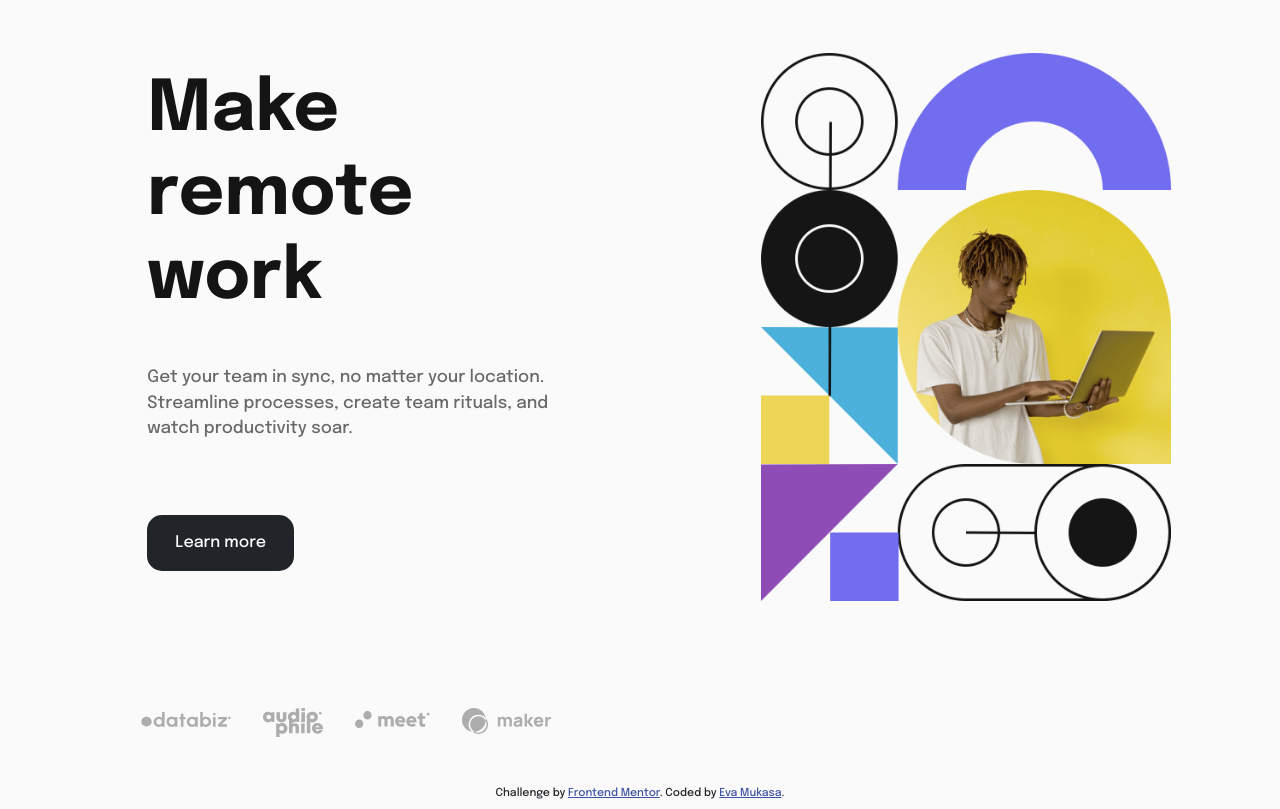
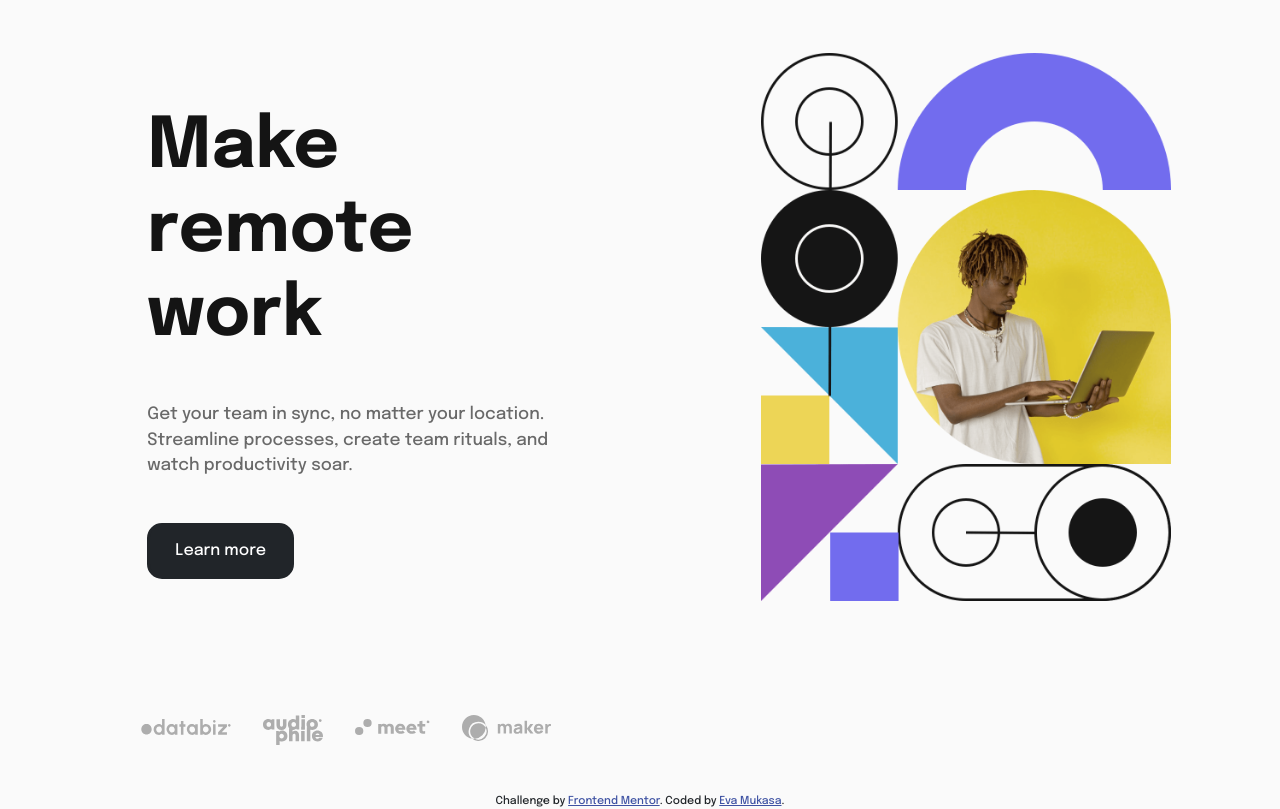
Before and after one commit to evelynmukasa/IntroSectionWithDropdownNavigationChallenge, a website: page index.html in a window 1280 px wide. Shown: the part 67-876 px from the top of the page. Drawn offline with Linux system fonts and the light colour scheme.

Commit message:
Solution

```diff
--- a/scss/style.scss
+++ b/scss/style.scss
@@ -193,7 +193,7 @@ h1{
     h1{
         text-align: start;
         font-size: 70px;
-        margin: 0% 23% 1% 20%;
+        margin: 5% 23% 1% 20%;
     }
 }
 .paragraph {
@@ -235,7 +235,7 @@ h1{
     .CTA{
         padding: 13px 25px;
         margin-left:20%;
-        margin-top: 5%;
+        margin-top: 1%;
 
     }
 }
```
Also changed, not shown: css/style.css, screenshots/Desktop.png.
